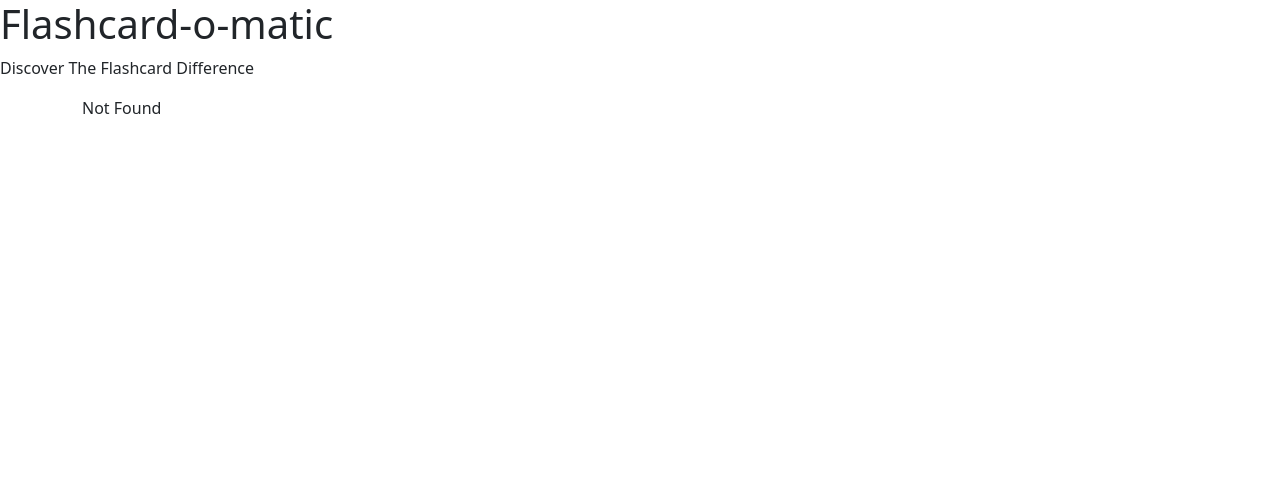
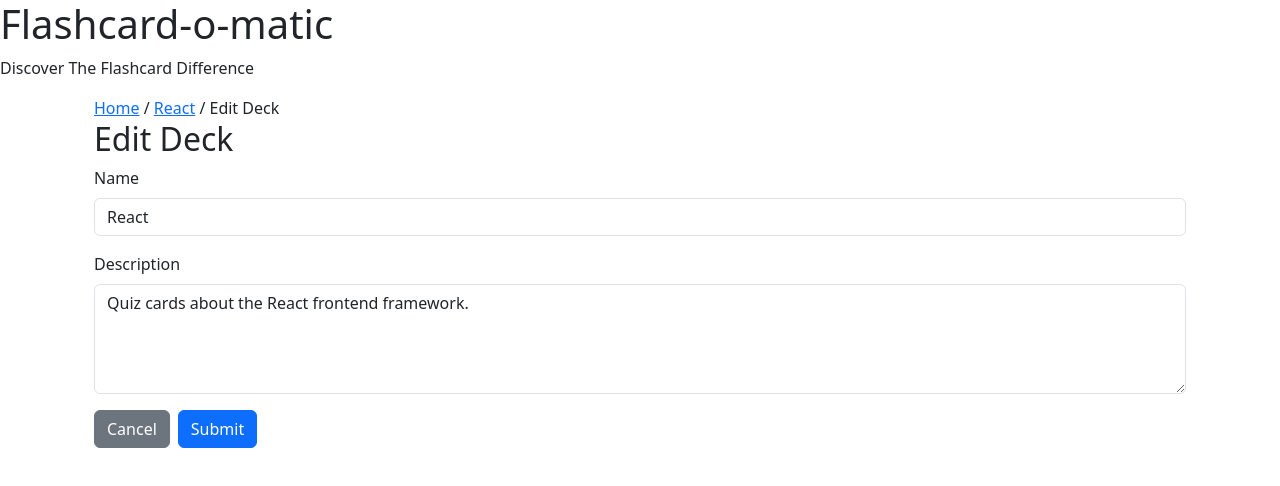
Before and after one commit to jkfaris94/Flashcard-O-Matic, a React (Create React App) app: page /decks/1/edit in a window 1280 px wide. Before the commit this address had no page. Shown: the top 486 px of the page. Built offline with nearby package versions, Linux system fonts and the light colour scheme.

Commit message:
edit deck completed, add navigate after submit?

```diff
--- a/src/App.js
+++ b/src/App.js
@@ -6,6 +6,7 @@
 import EditCard from "./cards/EditCard";
 import CreateDeck from "./decks/CreateDeck";
 import Study from "./decks/Study";
+import EditDeck from "./decks/EditDeck";
 
 function App() {
   return (
@@ -19,6 +20,7 @@
         <Route path="/decks/:deckId/cards/:cardId/edit" element={<EditCard />}></Route>
         <Route path="/decks/new" element={<CreateDeck />}></Route>
         <Route path="/decks/:deckId/study" element={<Study />}></Route>
+        <Route path="/decks/:deckId/edit" element={<EditDeck />}></Route>
 
         <Route path="*" element={<div>Not Found</div>} />
       </Routes>
--- a/src/decks/EditDeck.js
+++ b/src/decks/EditDeck.js
@@ -9,3 +9,107 @@
 // The user can edit and update the form.
 // If the user clicks Cancel, the user is taken to the Deck screen.
 // Add Card
+import React, { useState, useEffect } from "react";
+import { useParams, useNavigate, Link } from "react-router-dom";
+
+function EditDeck() {
+    const { deckId } = useParams();
+    const navigate = useNavigate();
+    const [deck, setDeck] = useState({ name: "", description: ""});
+
+    useEffect(() => {
+        const abortController = new AbortController();
+
+        async function loadDeck() {
+            try {
+                const response = await fetch(`http://mockhost/decks/${deckId}`, {
+                    signal: abortController.signal,
+                });
+
+                const data = await response.json();
+                setDeck({ name: data.name, description: data.description });
+            } catch (error) {
+                if (error.name !== "AbortError") {
+                    console.error("Failed to load deck", error);
+                }
+            }
+        }
+
+        loadDeck();
+        return () => abortController.abort();
+    }, [deckId]);
+
+    const handleChange = ({ target }) => {
+        setDeck({ ...deck, [target.name]: target.value });
+    };
+
+    const handleSubmit = async (event) => {
+        event.preventDefault();
+
+        try {
+            const response = await fetch(`http://mockhost/decks/${deckId}`, {
+                method: "PUT",
+                headers: {
+                    "Content-Type": "application/json",
+                },
+                body: JSON.stringify({ ...deck, id: Number(deckId) }),
+            });
+        } catch (error) {
+            console.error("Failed to update deck:", error);
+        }
+    };
+
+    return (
+        <div className="container">
+      <nav>
+        <Link to="/">Home</Link> / <Link to={`/decks/${deckId}`}>{deck.name || "..."}</Link> / Edit Deck
+      </nav>
+
+      <h2>Edit Deck</h2>
+
+      <form onSubmit={handleSubmit}>
+        <div className="mb-3">
+          <label htmlFor="name" className="form-label">Name</label>
+          <input
+            id="name"
+            name="name"
+            type="text"
+            className="form-control"
+            value={deck.name}
+            onChange={handleChange}
+          />
+        </div>
+
+        <div className="mb-3">
+          <label htmlFor="description" className="form-label">Description</label>
+          <textarea
+            id="description"
+            name="description"
+            className="form-control"
+            rows="4"
+            value={deck.description}
+            onChange={handleChange}
+          />
+        </div>
+
+        <button
+          type="button"
+          className="btn btn-secondary me-2"
+          onClick={() => navigate(`/decks/${deckId}`)}
+        >
+          Cancel
+        </button>
+
+        <button
+        type="submit"
+        className="btn btn-primary"
+        //useNavigate???
+        >
+          Submit
+        </button>
+      </form>
+    </div>
+    );
+}
+
+export default EditDeck;
```
